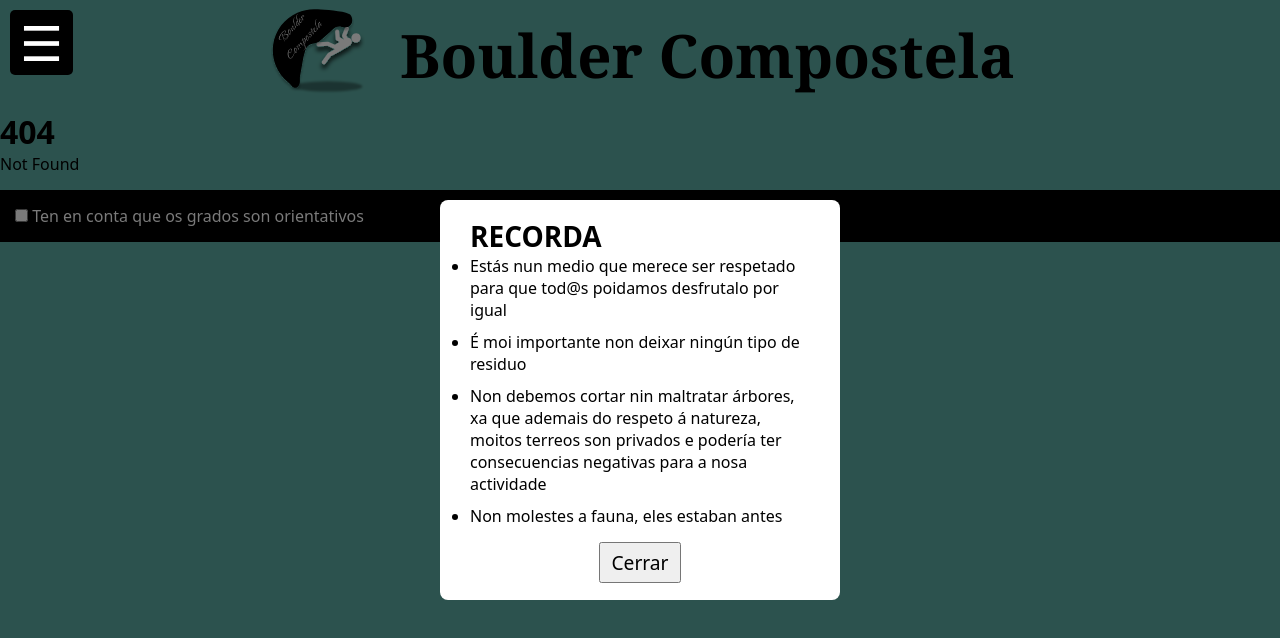
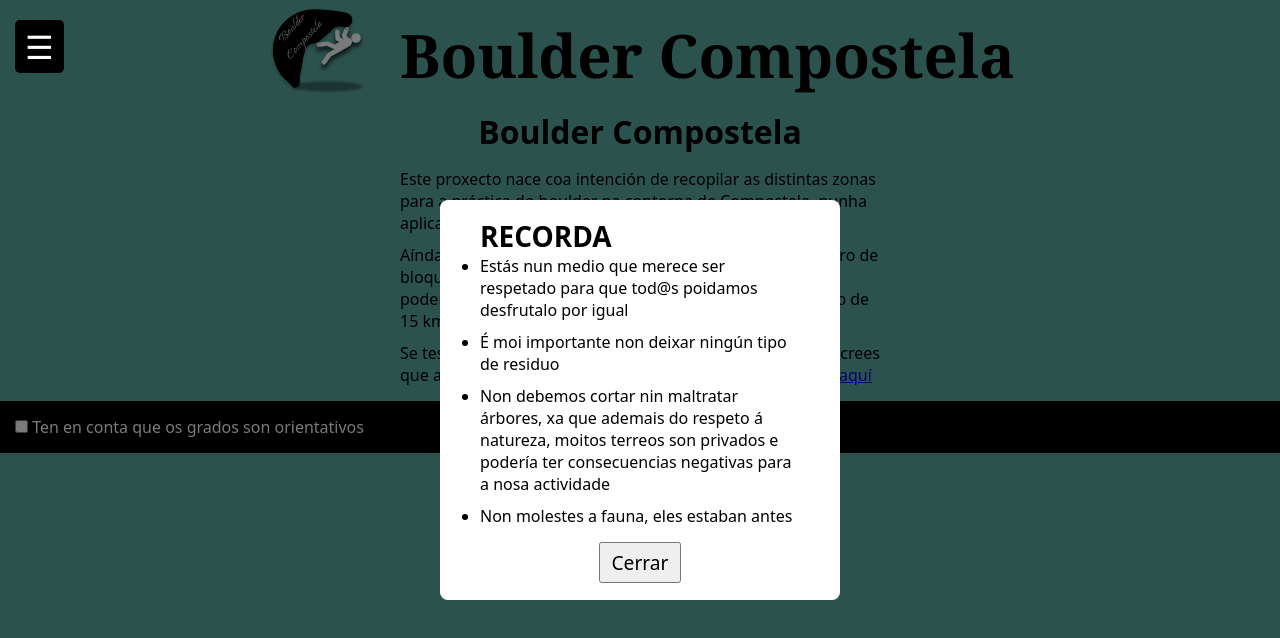
Before and after one commit to XoanCarreira/bloque_compostela, a SvelteKit app: page /boulder_compostela in a window 1280 px wide. Before the commit this address had no page. Shown: the top 638 px of the page. Built offline with nearby package versions, Linux system fonts and the light colour scheme.

Commit message:
commit try menu options

```diff
--- /dev/null
+++ b/src/routes/boulder_compostela/+page.svelte
@@ -0,0 +1,36 @@
+<div>
+	<h3>Boulder Compostela</h3>
+	<p>
+		Este proxecto nace coa intención de recopilar as distintas zonas para a práctica do boulder na
+		contorna de Compostela, nunha aplicación sinxela, con info práctica e de balde.
+	</p>
+	<p>
+		Aínda que non hai grandes zonas, si existen un gran número de bloques soltos de gran calidade
+		moitos deles. En conxunto poderíamos estar ante mais de 300 liñas abertas, nun radio de 15 km
+		dende Compostela.
+	</p>
+	<p>
+		Se tes algunha proposta que queiras incluir nesta guía, ou crees que algo se debería modificar,
+		podes contactar pinchando <a href="mailto:juancn84@hotmail.com">aquí</a>
+	</p>
+</div>
+
+<style>
+	div {
+		width: 500px;
+		margin: 0 auto;
+		padding: 0 10px;
+        max-width: 95%;
+
+	}
+
+	h3 {
+		text-align: center;
+		margin-bottom: 15px;
+		font-size: 2rem;
+	}
+
+	p {
+		margin-bottom: 10px;
+	}
+</style>
--- a/src/routes/components/Footer.svelte
+++ b/src/routes/components/Footer.svelte
@@ -1,5 +1,4 @@
 <script>
-	import { fade } from 'svelte/transition';
 	let visible = false;
 </script>
 
--- a/src/routes/components/Header.svelte
+++ b/src/routes/components/Header.svelte
@@ -1,9 +1,13 @@
 <script>
 	import Menu from "./Menu.svelte";
+
+
 </script>
 
 <header>
+	<!--Boton menú-->
 	<Menu/>
+
 	<div class="header">
 		<a href="/">
 			<img src="/favicon_limpio.svg" alt="Logo de persoa practicando boulder" />
@@ -19,11 +23,6 @@
 		align-items: center;
 		justify-content: space-evenly;
 	}
-
-	/* Menu{
-		position: relative;
-
-	} */
 
 	.header {
 		display: flex;
@@ -43,30 +42,16 @@
 		font-family: Georgia, 'Times New Roman', Times, serif;
 	}
 
+	@media (width <=800px){
+		h1{
+			font-size: 3rem;
+		}
+	}
+
 	@media (width <= 500px) {
 		h1 {
 			display: none;
-			/* position: absolute;
-			z-index: 0;
-			opacity: 0.7;
-			font-size: 2rem;
-			filter: blur(1px);
-			text-shadow: 0px 0px 15px rgb(0, 0, 0);
-			max-width: 300px;
-			animation: mover 10s linear 0s infinite alternate; */
-		}
 
-		@keyframes mover {
-			0% {
-				/* transform: rotate(-5deg);
-				transform: skew(-5deg); */
-				left: -500px;
-			}
-			100% {
-				/* transform: rotate(5deg);
-				transform: skew(5deg); */
-				left: 500px;
-			}
 		}
 
 		img{
--- a/src/routes/components/Menu.svelte
+++ b/src/routes/components/Menu.svelte
@@ -2,27 +2,27 @@
 	import { fly } from 'svelte/transition';
 	import { fade } from 'svelte/transition';
 	let visible = false;
+
 </script>
 
 <div>
+	<!--Botón hamburguesa/X para menú-->
 	<label>
 		<input type="checkbox" bind:checked={visible} />
 		{#if visible}
-		<span class="span__x" in:fade out:fade>X</span>
-		<!-- {:else} -->
+			<span class="span__x" in:fade out:fade>X</span>
 		{/if}
-		<span >&#9776;</span>
+		<span>&#9776;</span>
 	</label>
 
+	<!--Menú despregable-->
 	{#if visible}
-		<nav transition:fly={{ y: -200, duration: 1000 }}>
+		<nav transition:fly={{ y: -200, duration: 800 }}>
 			<ul>
 				<li><a href="./">Inicio</a></li>
 				<li><a href="./recorda">Recorda</a></li>
-				<li><a href="./novidades">Novidades</a></li>
-				<li><a href="./">Consellos</a></li>
-				<li><a href="./">Agradecementos</a></li>
-				<li><a href="./">Boulder Compostela</a></li>
+				<li><a href="./novas">Novas</a></li>
+				<li><a href="./boulder_compostela">Boulder Compostela</a></li>
 			</ul>
 		</nav>
 	{/if}
@@ -30,47 +30,40 @@
 
 <style>
 	div {
-		/* width: 55px;
-		height: 55px; */
 		display: flex;
 		flex-direction: column;
 		position: absolute;
-		top: 10px;
-		left: 10px;
+		top: 25px;
+		left: 15px;
 	}
 
 	span {
-		/* border: 5px solid #fff; */
-		font-size: 3rem;
+		font-size: 2rem;
 		border-radius: 5px;
 		background-color: #000;
 		color: #fff;
 		width: 50px;
 		height: 50px;
-		padding: 0 10px;
+		padding: 5px 10px;
 	}
 
-	.span__x{
-		padding: 0 20px;
+	.span__x {
 		position: absolute;
 		background-color: #000;
-		width: 50px;
-		height: 64px;
+		width: 48px;
+		height: 45px;
 		text-align: center;
 	}
 
-	/* label {
-		height: 50px;
-		width: 50px;
-
-	} */
+	label{
+		cursor: pointer;
+	}
 
 	input {
 		display: none;
 	}
 
 	nav {
-		/* display: none; */
 		width: 300px;
 		padding: 15px;
 		background-color: #000;
@@ -91,7 +84,7 @@
 		color: #fff;
 	}
 
-	a:hover{
+	a:hover {
 		background-color: #ffffff;
 		color: #000;
 		font-weight: 700;
--- /dev/null
+++ b/src/routes/components/Novas.svelte
@@ -0,0 +1,18 @@
+<div>
+    <h3>Novas</h3>
+    <p>Aquí poderás ver as últimas actualizacións das distintas zonas ou calquer info de interés.</p>
+</div>
+
+<style>
+    div{
+        max-width: 500px;
+		margin: 0 auto;
+		padding: 0 10px;
+    }
+
+    h3{
+        font-size: 2rem;
+        margin-bottom: 15px;
+        text-align: center;
+    }
+</style>
--- a/src/routes/components/Novidades.svelte
+++ /dev/null
@@ -1,14 +0,0 @@
-<div>
-    <h3>Novidades</h3>
-    <p>Aquí poderás ver as últimas actualizacións para que sempre estés ó día nas novas adquisicións das distintas zonas</p>
-</div>
-
-<style>
-    div{
-        text-align: center;
-    }
-
-    h3{
-        font-size: 28px;
-    }
-</style>
--- a/src/routes/components/Recorda.svelte
+++ b/src/routes/components/Recorda.svelte
@@ -14,6 +14,9 @@
 </div>
 
 <style>
+	div{
+		padding: 0 10px;
+	}
 	h4 {
 		font-size: 28px;
 	}
--- a/src/routes/novidades/+page.svelte
+++ b/src/routes/novas/+page.svelte
@@ -1,9 +1,9 @@
 <script>
-	import Novidades from '../components/Novidades.svelte';
+	import Novas from '../components/Novas.svelte';
 </script>
 
 <div>
-	<Novidades />
+	<Novas />
 </div>
 
 <style>
@@ -11,6 +11,5 @@
         max-width: 95%;
         width: 500px;
         margin: 0 auto;
-        padding: 15px 0;
     }
 </style>
```
Also changed, not shown: src/main.js (deleted, +0 -13 lines), src/service-worker.js (+0 -84 lines), src/routes/consellos/+page.svelte (deleted), static/manifest.json.
